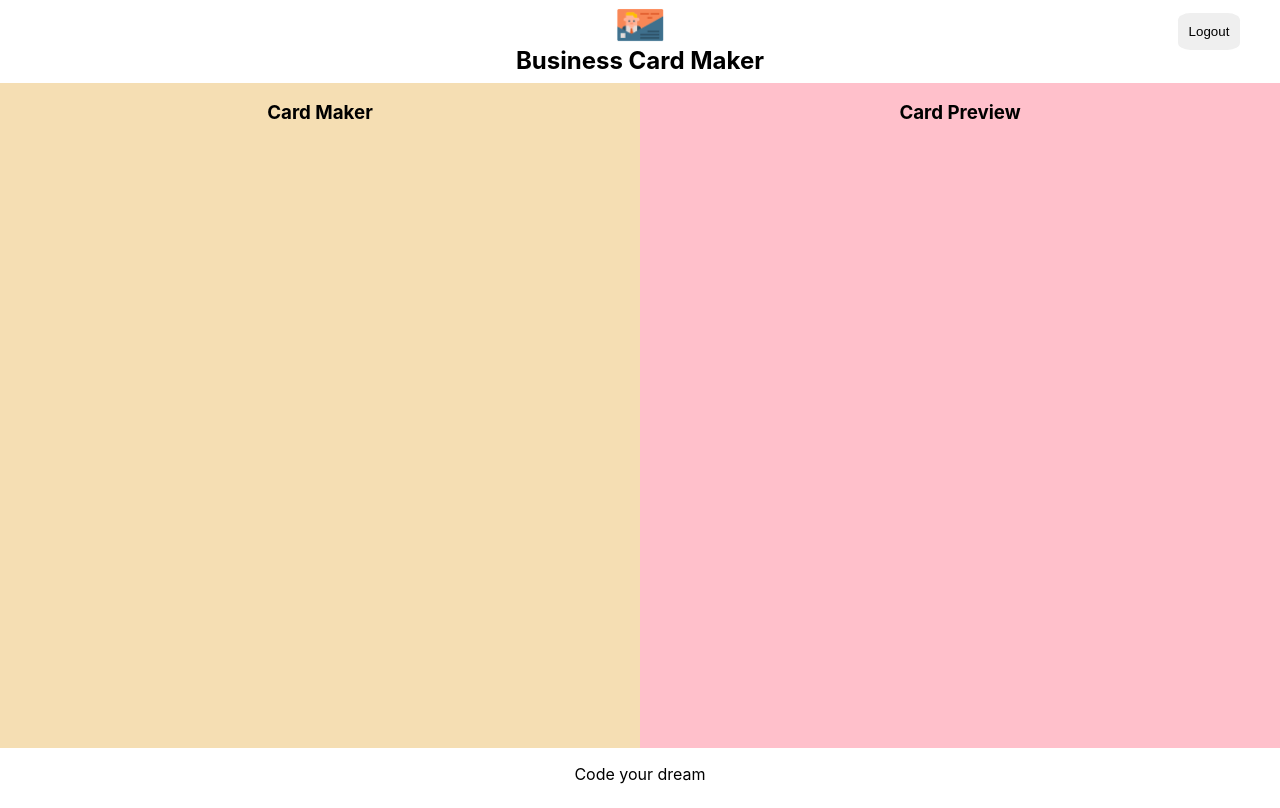
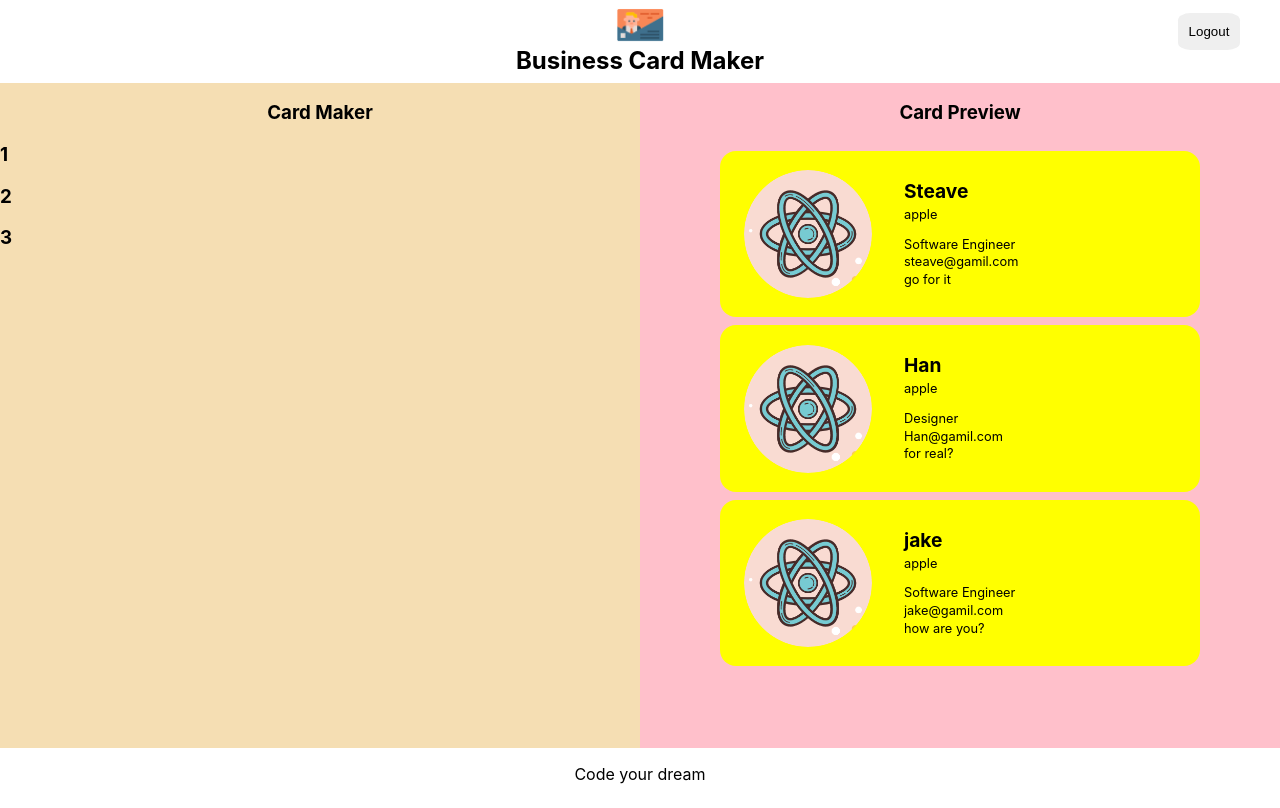
Before and after one commit to minsangkimme/business-card-maker, a React (Create React App) app: page /maker in a window 1280 px wide. Built offline with nearby package versions, Linux system fonts and the light colour scheme; no server answers; sample sign-in values are in the browser's storage.

Commit message:
card preview mark up

```diff
--- a/src/common/colors.css
+++ b/src/common/colors.css
@@ -6,3 +6,6 @@
 @value makerGreen: #385461;
 @value makerBlue: #1cb6e0;
 @value makerGrey: #626262;
+@value makerShadow: rgba(217, 217, 217, 1);
+@value makerColorful: linear-gradient(166deg, rgba(237, 193, 211, 1) 0%, rgba(218, 124, 124, 1));
+@value makerWheat: wheat;
--- /dev/null
+++ b/src/components/card/card.jsx
@@ -0,0 +1,37 @@
+import React from 'react'
+import styles from './card.module.css';
+
+const DEFAULT_IMAGE = '/images/default_logo.png';
+
+const Card = ({ card }) => {
+  const {name, company, title, email, message, theme, fileName, fileURL} = card;
+  const url = fileURL || DEFAULT_IMAGE;
+
+  return (
+    <li className={`${styles.card} ${getStyles(theme)}`}>
+        <img className={styles.avatar} src={url} alt="profile" />
+        <div className={styles.info}>
+            <h1 className={styles.name}>{name}</h1>
+            <p className={styles.company}>{company}</p>
+            <p className={styles.title}>{title}</p>
+            <p className={styles.email}>{email}</p>
+            <p className={styles.message}>{message}</p>
+        </div>
+    </li>
+  )
+}
+
+function getStyles(theme) {
+    switch(theme) {
+        case 'dark':
+            return styles.dark;
+        case 'light':
+            return styles.light;
+        case 'colorful' :
+            return styles.colorful;
+        default:
+            throw new Error(`unknown theme: ${theme}`);
+    }
+}
+
+export default Card;
--- /dev/null
+++ b/src/components/card/card.module.css
@@ -0,0 +1,62 @@
+@value makerShadow, makerWheat, makerWhite, makerColorful, makerBlack, makerColorful from '../../common/colors.css';
+
+.card {
+    display: flex;
+    width: 100%;
+    align-items: center;
+    border-radius: 1em;
+    margin-bottom: 0.5em;
+    padding: 0.2em 0;
+    background-color: yellow;
+    box-shadow: 6px 6px 8px 0 makerShadow;
+    max-width: 30rem;
+}
+
+.card.dark {
+    background-color: makerBlack;
+    color: makerWhite;
+}
+
+.card.light {
+    background-color: makerWhite;
+    color: makerBlack;
+}
+
+.card.colorful {
+    background: makerColorful;
+}
+
+.avatar {
+    width: 10em;
+    height: 10em;
+    padding: 1em;
+    margin-left: 0.5em;
+    margin-right: 1em;
+    border-radius: 50%;
+}
+
+.info {
+    width: 100%;
+}
+
+.name, .company, .title, .email, .message {
+    margin: 0;
+    font-size: 0.8rem;
+    margin-bottom: 0.2em;
+}
+
+.name {
+    font-size: 1.2em;
+}
+
+.company {
+    margin-bottom: 1em;
+}
+.company::after {
+    content: '';
+    display: block;
+    width: 90%;
+    height: 2px;
+    background-color: makerWheat;
+    transform: translateY(0.5em);
+}
--- /dev/null
+++ b/src/components/card_edit_form/card_edit_form.jsx
@@ -0,0 +1,10 @@
+import React from 'react'
+import styles from './card_edit_form.module.css';
+
+const CardEditForm = ({ card }) => {
+  return (
+    <h1>{card.id}</h1>
+  )
+}
+
+export default CardEditForm;
--- a/src/components/editor/editor.jsx
+++ b/src/components/editor/editor.jsx
@@ -1,10 +1,14 @@
 import React from 'react'
 import styles from './editor.module.css';
+import CardEditForm from './../card_edit_form/card_edit_form';
 
-const Editor = () => {
+const Editor = ({ cards }) => {
   return (
       <section className={styles.editor}>
             <h1 className={styles.title}>Card Maker</h1>
+            {cards.map(card => (
+              <CardEditForm card={card} />
+            ))}
       </section>
   )
 }
--- a/src/components/maker/maker.jsx
+++ b/src/components/maker/maker.jsx
@@ -1,4 +1,4 @@
-import React, {useEffect} from 'react'
+import React, {useEffect, useState} from 'react'
 import Footer from '../footer/footer';
 import Header from '../header/header';
 import styles from './maker.module.css';
@@ -7,6 +7,41 @@
 import Preview from './../preview/preview';
 
 const Maker = ({authService}) => {
+	const [cards, setCards] = useState([
+		{
+			id: '1',
+			name: 'Steave',
+			company: 'apple',
+			theme: 'light',
+			title: 'Software Engineer',
+			email: 'steave@gamil.com',
+			message: 'go for it',
+			fileName: 'steave',
+			fileURL: ''
+		},
+		{
+			id: '2',
+			name: 'Han',
+			company: 'apple',
+			theme: 'dark',
+			title: 'Designer',
+			email: 'Han@gamil.com',
+			message: 'for real?',
+			fileName: 'han',
+			fileURL: ''
+		},
+		{
+			id: '3',
+			name: 'jake',
+			company: 'apple',
+			theme: 'colorful',
+			title: 'Software Engineer',
+			email: 'jake@gamil.com',
+			message: 'how are you?',
+			fileName: 'jake',
+			fileURL: ''
+		},
+	]);
 	const navigate = useNavigate();
 	const onLogout = () =>{
 			authService.logout();
@@ -24,8 +59,8 @@
     <section className={styles.maker}>
         <Header onLogout={onLogout} />
 					<div className={styles.container}>
-						<Editor />
-						<Preview />
+						<Editor cards={cards} />
+						<Preview cards={cards} />
 					</div>
         <Footer />
     </section>
--- a/src/components/preview/preview.jsx
+++ b/src/components/preview/preview.jsx
@@ -1,10 +1,16 @@
 import React from 'react'
+import Card from '../card/card';
 import styles from './preview.module.css';
 
-const Preview = () => {
+const Preview = ({ cards }) => {
   return (
       <section className={styles.preview}>
         <h1 className={styles.title}>Card Preview</h1>
+        <ul className={styles.cards}>
+          {cards.map(card => (
+            <Card card={card} />
+          ))}
+        </ul>
       </section>
   )
 }
--- a/src/components/preview/preview.module.css
+++ b/src/components/preview/preview.module.css
@@ -11,3 +11,12 @@
     text-align: center;
     margin-bottom: 1em;
 }
+
+.cards {
+    width: 100%;
+    height: 100%;
+    padding: 0.5em 2em;
+    display: flex;
+    flex-direction: column;
+    align-items: center;
+}
```
Also changed, not shown: src/components/card_edit_form/card_edit_form.module.css (added).
